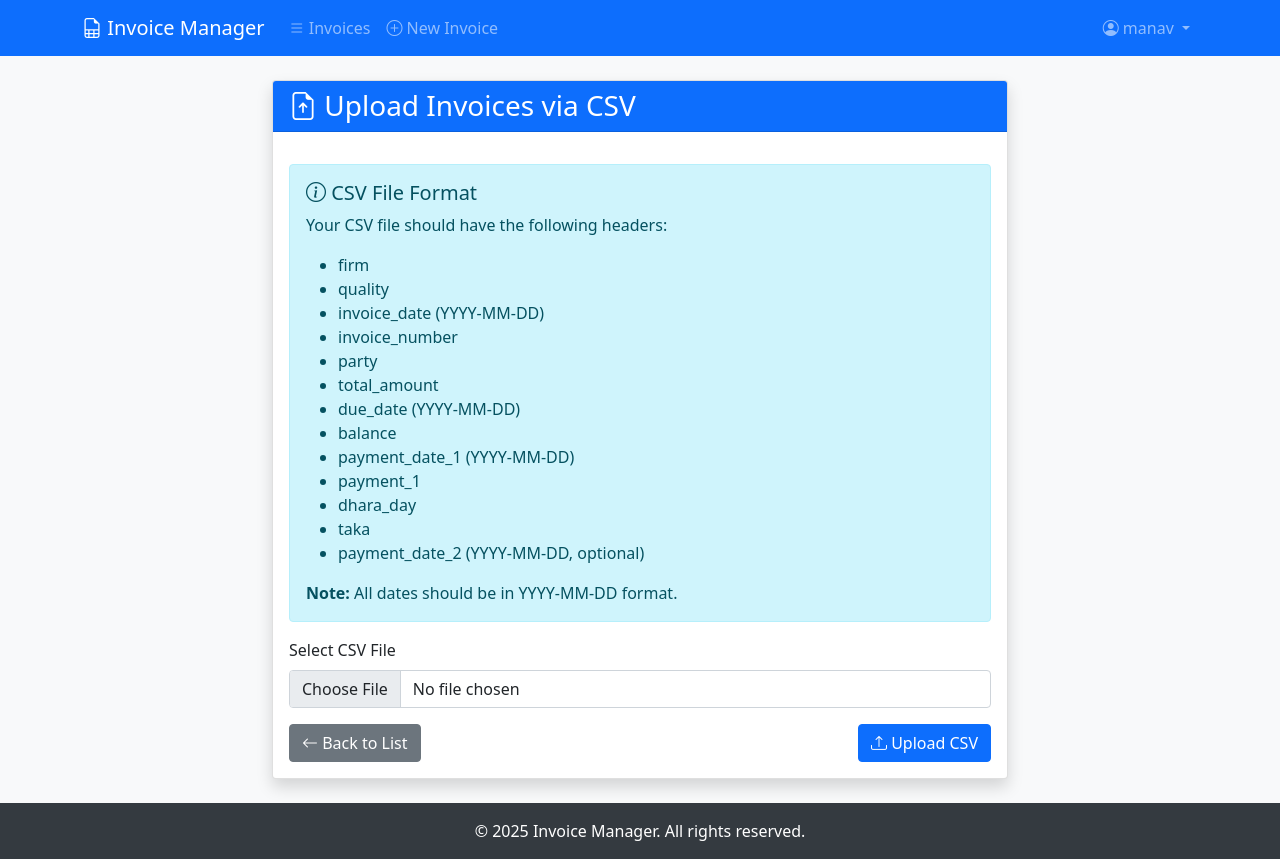
After one commit to Manav933/Exel_Recorder, a Django app: page /invoice/csv-upload/ in a window 1280 px wide. The commit adds this page. Run offline with Django 5.2, Linux system fonts and the light colour scheme; a user stored in the database is signed in; some libraries are stand-ins or nearby versions.

Commit message:
Initial commit or re-commit of full project

```diff
--- /dev/null
+++ b/Recorder/templates/Recorder/invoice_csv_upload.html
@@ -0,0 +1,58 @@
+{% extends 'base.html' %}
+{% load crispy_forms_tags %}
+
+{% block title %}Upload Invoices via CSV{% endblock %}
+
+{% block content %}
+<div class="container py-4">
+    <div class="row justify-content-center">
+        <div class="col-lg-8">
+            <div class="card shadow">
+                <div class="card-header bg-primary text-white">
+                    <h3 class="mb-0">
+                        <i class="bi bi-file-earmark-arrow-up"></i> Upload Invoices via CSV
+                    </h3>
+                </div>
+                <div class="card-body">
+                    <div class="alert alert-info">
+                        <h5><i class="bi bi-info-circle"></i> CSV File Format</h5>
+                        <p>Your CSV file should have the following headers:</p>
+                        <ul>
+                            <li>firm</li>
+                            <li>quality</li>
+                            <li>invoice_date (YYYY-MM-DD)</li>
+                            <li>invoice_number</li>
+                            <li>party</li>
+                            <li>total_amount</li>
+                            <li>due_date (YYYY-MM-DD)</li>
+                            <li>balance</li>
+                            <li>payment_date_1 (YYYY-MM-DD)</li>
+                            <li>payment_1</li>
+                            <li>dhara_day</li>
+                            <li>taka</li>
+                            <li>payment_date_2 (YYYY-MM-DD, optional)</li>
+                        </ul>
+                        <p class="mb-0"><strong>Note:</strong> All dates should be in YYYY-MM-DD format.</p>
+                    </div>
+
+                    <form method="post" enctype="multipart/form-data">
+                        {% csrf_token %}
+                        <div class="mb-3">
+                            <label for="csv_file" class="form-label">Select CSV File</label>
+                            <input type="file" class="form-control" id="csv_file" name="csv_file" accept=".csv" required>
+                        </div>
+                        <div class="d-flex justify-content-between">
+                            <a href="{% url 'Recorder:invoice_list' %}" class="btn btn-secondary">
+                                <i class="bi bi-arrow-left"></i> Back to List
+                            </a>
+                            <button type="submit" class="btn btn-primary">
+                                <i class="bi bi-upload"></i> Upload CSV
+                            </button>
+                        </div>
+                    </form>
+                </div>
+            </div>
+        </div>
+    </div>
+</div>
+{% endblock %}
--- a/Recorder/urls.py
+++ b/Recorder/urls.py
@@ -22,4 +22,5 @@ urlpatterns = [
     path('excel/download/<str:year_month>/', views.download_excel, name='download_excel'),
     path('invoice/<int:pk>/settle-payment-1/', views.settle_payment_1, name='settle_payment_1'),
     path('invoice/<int:pk>/settle-payment-2/', views.settle_payment_2, name='settle_payment_2'),
+    path('invoice/csv-upload/', views.invoice_csv_upload, name='invoice_csv_upload'),
 ]
--- a/Recorder/views.py
+++ b/Recorder/views.py
@@ -3,7 +3,7 @@ import csv
 import calendar
 from datetime import datetime, date
 import xlsxwriter
-from decimal import Decimal
+from decimal import Decimal, InvalidOperation
 from django.shortcuts import render, redirect, get_object_or_404
 from django.http import HttpResponse, JsonResponse
 from django.contrib import messages
@@ -416,3 +416,167 @@ def settle_payment_2(request, pk):
         return redirect('Recorder:invoice_list')
 
     return redirect('Recorder:invoice_detail', pk=pk)
+
+def parse_indian_number(number_str):
+    """Convert Indian number format (e.g., 2,13,546.00) to Decimal."""
+    try:
+        # Remove all commas and convert to Decimal
+        return Decimal(number_str.replace(',', ''))
+    except (ValueError, InvalidOperation):
+        raise ValueError(f"Invalid number format: {number_str}. Expected format: 2,13,546.00")
+
+@login_required(login_url='Recorder:login')
+def invoice_csv_upload(request):
+    """Handle CSV file upload for creating multiple invoices"""
+    if request.method == 'POST':
+        print("POST request received for CSV upload")
+        if 'csv_file' not in request.FILES:
+            print("No file uploaded")
+            messages.error(request, 'No file uploaded')
+            return redirect('Recorder:invoice_csv_upload')
+
+        csv_file = request.FILES['csv_file']
+        print(f"File received: {csv_file.name}")
+        if not csv_file.name.endswith('.csv'):
+            print("Invalid file type")
+            messages.error(request, 'Please upload a CSV file')
+            return redirect('Recorder:invoice_csv_upload')
+
+        try:
+            # Read CSV file
+            print("Reading CSV file")
+            decoded_file = csv_file.read().decode('utf-8-sig').splitlines()  # Use utf-8-sig to handle BOM
+            reader = csv.DictReader(decoded_file)
+
+            # Required fields
+            required_fields = [
+                'firm', 'quality', 'invoice_date', 'invoice_number', 'party',
+                'total_amount', 'due_date', 'balance', 'payment_date_1',
+                'payment_1', 'dhara_day', 'taka'
+            ]
+
+            # Validate headers
+            print(f"CSV headers: {reader.fieldnames}")
+            if not all(field in reader.fieldnames for field in required_fields):
+                missing_fields = [field for field in required_fields if field not in reader.fieldnames]
+                print(f"Missing required fields: {missing_fields}")
+                messages.error(request, f'Missing required fields: {", ".join(missing_fields)}')
+                return redirect('Recorder:invoice_csv_upload')
+
+            # Process each row
+            success_count = 0
+            error_count = 0
+            error_details = []
+
+            for row_num, row in enumerate(reader, 1):
+                try:
+                    print(f"\nProcessing row {row_num}")
+                    print(f"Row data: {row}")
+
+                    # Validate required fields are not empty
+                    for field in required_fields:
+                        if not row.get(field):
+                            raise ValueError(f"Required field '{field}' is empty")
+
+                    # Convert date strings to date objects
+                    try:
+                        invoice_date = datetime.strptime(row['invoice_date'], '%Y-%m-%d').date()
+                    except ValueError:
+                        raise ValueError(f"Invalid invoice_date format: {row['invoice_date']}. Expected YYYY-MM-DD")
+
+                    try:
+                        due_date = datetime.strptime(row['due_date'], '%Y-%m-%d').date()
+                    except ValueError:
+                        raise ValueError(f"Invalid due_date format: {row['due_date']}. Expected YYYY-MM-DD")
+
+                    try:
+                        payment_date_1 = datetime.strptime(row['payment_date_1'], '%Y-%m-%d').date()
+                    except ValueError:
+                        raise ValueError(f"Invalid payment_date_1 format: {row['payment_date_1']}. Expected YYYY-MM-DD")
+
+                    # Handle optional payment_date_2
+                    payment_date_2 = None
+                    if row.get('payment_date_2'):
+                        try:
+                            payment_date_2 = datetime.strptime(row['payment_date_2'], '%Y-%m-%d').date()
+                        except ValueError:
+                            raise ValueError(f"Invalid payment_date_2 format: {row['payment_date_2']}. Expected YYYY-MM-DD")
+
+                    # Validate numeric fields using Indian number format
+                    try:
+                        total_amount = parse_indian_number(row['total_amount'])
+                    except ValueError as e:
+                        raise ValueError(str(e))
+
+                    try:
+                        balance = parse_indian_number(row['balance'])
+                    except ValueError as e:
+                        raise ValueError(str(e))
+
+                    try:
+                        payment_1 = parse_indian_number(row['payment_1'])
+                    except ValueError as e:
+                        raise ValueError(str(e))
+
+                    try:
+                        dhara_day = int(row['dhara_day'])
+                    except ValueError:
+                        raise ValueError(f"Invalid dhara_day: {row['dhara_day']}. Must be a valid integer")
+
+                    try:
+                        taka = parse_indian_number(row['taka'])
+                    except ValueError as e:
+                        raise ValueError(str(e))
+
+                    # Create invoice
+                    invoice = Invoice(
+                        user=request.user,
+                        firm=row['firm'],
+                        quality=row['quality'],
+                        invoice_date=invoice_date,
+                        invoice_number=row['invoice_number'],
+                        party=row['party'],
+                        total_amount=total_amount,
+                        due_date=due_date,
+                        balance=balance,
+                        payment_date_1=payment_date_1,
+                        payment_1=payment_1,
+                        dhara_day=dhara_day,
+                        taka=taka,
+                        payment_date_2=payment_date_2
+                    )
+
+                    # Calculate payment_2
+                    invoice.payment_2 = invoice.calculate_payment_2()
+
+                    # Save invoice
+                    invoice.save()
+                    success_count += 1
+                    print(f"Successfully saved invoice {invoice.invoice_number}")
+
+                except Exception as e:
+                    error_count += 1
+                    error_msg = f"Row {row_num}: {str(e)}"
+                    print(error_msg)
+                    error_details.append(error_msg)
+                    continue
+
+            # Show results
+            if success_count > 0:
+                messages.success(request, f'Successfully imported {success_count} invoices')
+            if error_count > 0:
+                error_message = f'Failed to import {error_count} invoices. Errors:'
+                for error in error_details[:5]:  # Show first 5 errors
+                    error_message += f'\n{error}'
+                if len(error_details) > 5:
+                    error_message += f'\n... and {len(error_details) - 5} more errors'
+                messages.warning(request, error_message)
+
+            return redirect('Recorder:invoice_list')
+
+        except Exception as e:
+            print(f"Error processing CSV file: {str(e)}")
+            messages.error(request, f'Error processing CSV file: {str(e)}')
+            return redirect('Recorder:invoice_csv_upload')
+
+    return render(request, 'Recorder/invoice_csv_upload.html')
```
Also changed, not shown: Recorder/templates/Recorder/invoice_list.html (+8 -3 lines), db.sqlite3.
